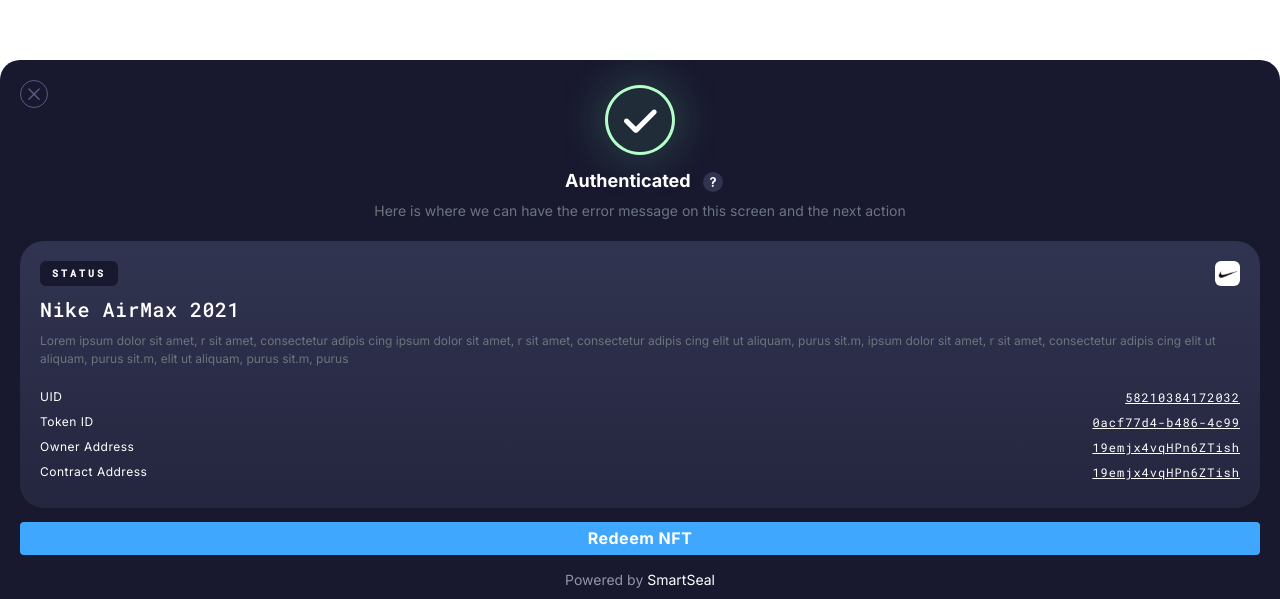
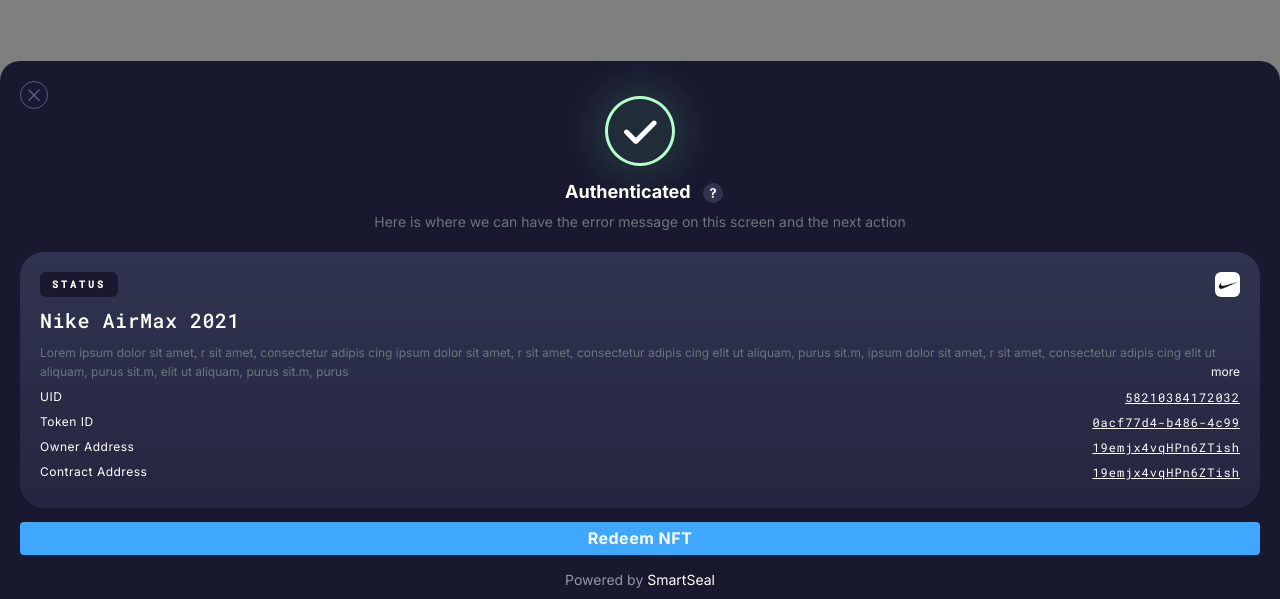
Before and after one commit to sockhodler/authentication-page, a Vue app: page /#/ in a window 1280 px wide. Shown: the part 201-800 px from the top of the page. Built offline with nearby package versions, Linux system fonts and the light colour scheme.

Commit message:
feature(auth): add description truncation

```diff
--- a/src/assets/styles/_typography.scss
+++ b/src/assets/styles/_typography.scss
@@ -31,3 +31,36 @@
   line-height: 19px;
   letter-spacing: 0.5px;
 }
+
+
+// One-line Elipses
+@mixin truncate($width: null) {
+	overflow: hidden;
+	text-overflow: ellipsis;
+	white-space: nowrap;
+	width: $width;
+}
+
+// Multi-line Clip (Ellispse, fade down, or fade out)
+@mixin truncateBlock($font-size, $line-height, $lines-to-show) {
+	position: relative;
+	display: block;
+	display: -webkit-box;
+	height: $font-size*$line-height*$lines-to-show;
+	margin: 0 auto;
+	font-size: $font-size;
+	line-height: $line-height;
+	-webkit-line-clamp: $lines-to-show;
+	-webkit-box-orient: vertical;
+	overflow: hidden;
+	text-overflow: clip;
+
+	&:after {
+		content: '';
+		display: block;
+		position: absolute;
+		bottom: 0;
+		right: 0;
+		height: $font-size*$line-height*1;
+	}
+}
--- a/src/components/AuthPage.vue
+++ b/src/components/AuthPage.vue
@@ -28,7 +28,7 @@
         </div>
 
         <h1 class="item">Nike AirMax 2021</h1>
-        <p class="description text-muted">Lorem ipsum dolor sit amet, r sit amet, consectetur adipis cing ipsum dolor sit amet, r sit amet, consectetur adipis cing elit ut aliquam, purus sit.m, ipsum dolor sit amet, r sit amet, consectetur adipis cing elit ut aliquam, purus sit.m, elit ut aliquam, purus sit.m, purus</p>
+        <p class="description text-muted" @click="readMore = !readMore" :class="!readMore ? 'show' : ''">Lorem ipsum dolor sit amet, r sit amet, consectetur adipis cing ipsum dolor sit amet, r sit amet, consectetur adipis cing elit ut aliquam, purus sit.m, ipsum dolor sit amet, r sit amet, consectetur adipis cing elit ut aliquam, purus sit.m, elit ut aliquam, purus sit.m, purus</p>
 
         <div class="row align-items-center justify-content-between">
           <div class="key col-5 p-0">UID</div>
@@ -62,7 +62,11 @@
 
 @Component
 export default class AuthPage extends Vue {
-  @Prop() private msg!: string;
+  public data() {
+    return {
+      readMore: false,
+    };
+  }
 }
 </script>
 
@@ -72,12 +76,24 @@
   .auth-page-wrapper {
     position: fixed;
     bottom: -1px;
+
+    // Overlay
+    &::before {
+      content: '';
+      display: inline-block;
+      position: fixed;
+      top: 0;
+      left: 0;
+      width: 100vw;
+      height: 100vh;
+      background: rgba(0, 0, 0, 0.5);
+    }
+
     .auth-page {
       position: relative;
-
       padding: 10px 20px;
       color: white;
-      background: #18182F;
+      background: $midnight;
       border-radius: 20px 20px 0 0;
       .btn-close {
         position: absolute;
@@ -88,7 +104,7 @@
         text-align: center;
         margin-bottom: 20px;
         .status-icon {
-          margin: -25px 0;
+          margin: -15px 0 -25px;
         }
         .title {
           img {
@@ -124,7 +140,19 @@
         .description {
           margin-bottom: 20px;
           font-size: 12px;
-          line-height: 150%;
+          line-height: 18px;
+          &::after {
+              content: 'less';
+              display: inline;
+              margin-left: 5px;
+              color: white;
+            }
+          &.show {
+            @include truncateBlock(12px, 1.6, 2);
+            &::after {
+              content: 'more';
+            }
+          }
         }
         > .row { margin: 7px 0; }
         .key {
```
